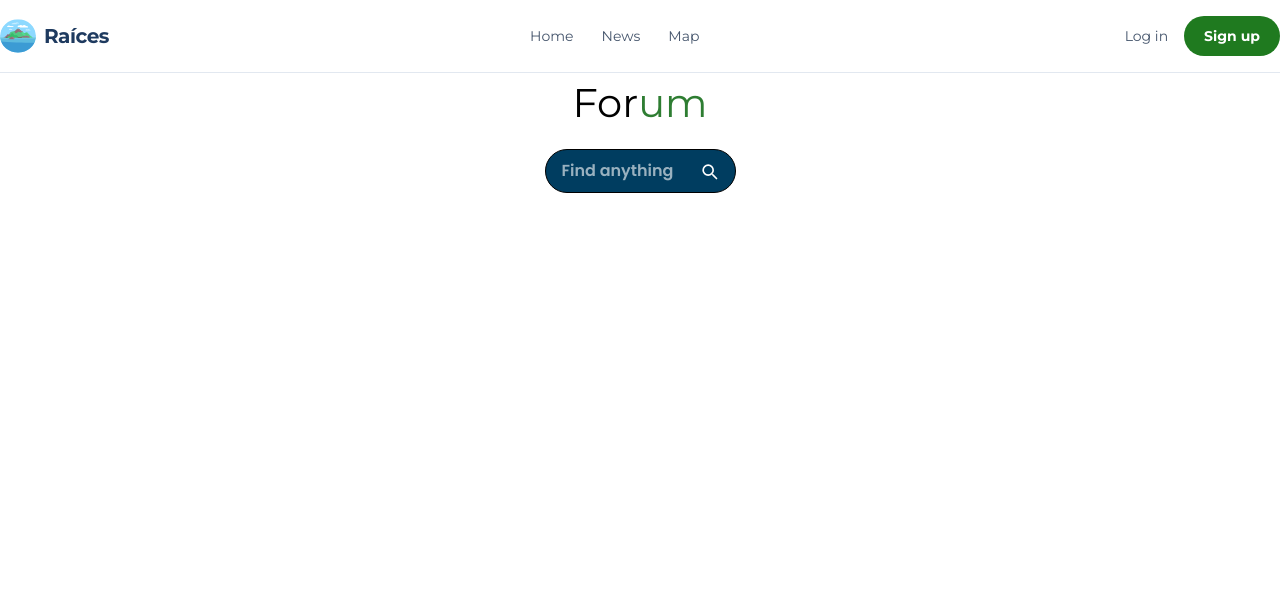
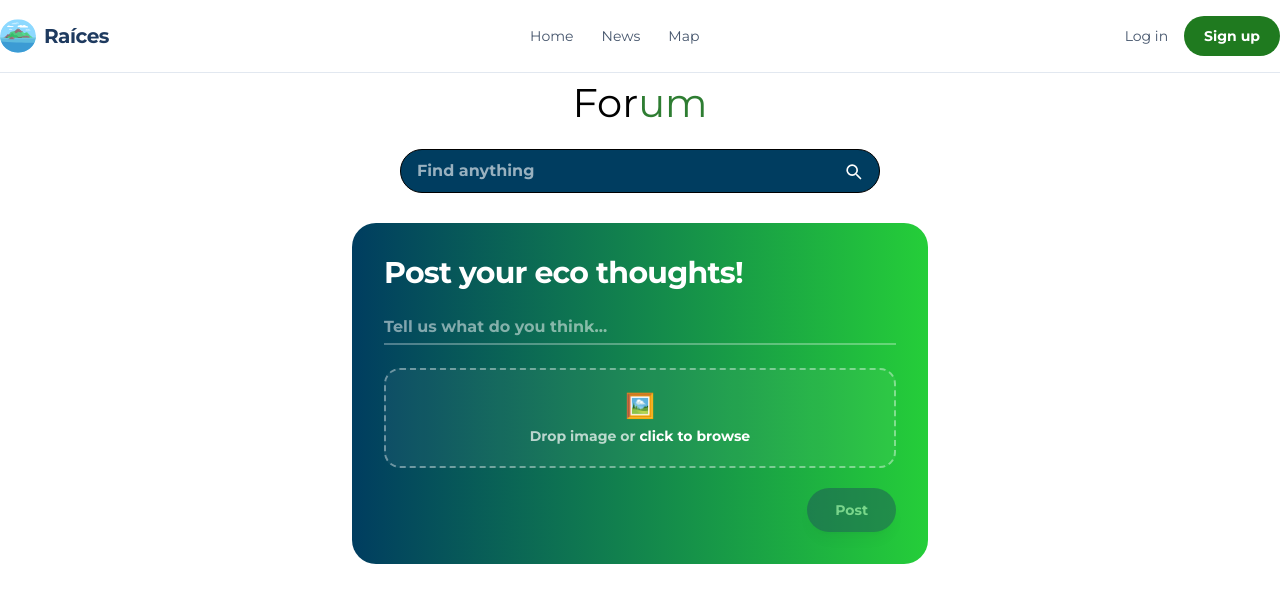
Before and after one commit to SimonH3-coder/Team-3-Powerpuff, a React (Vite) app in the folder frontend/: page /forum in a window 1280 px wide. Shown: the top 602 px of the page. Built offline with nearby package versions, Linux system fonts and the light colour scheme; no server answers.

Commit message:
forum page, add post component

```diff
--- /dev/null
+++ b/frontend/src/components/CreatePost.jsx
@@ -0,0 +1,122 @@
+import { useState, useRef, useEffect } from "react";
+
+export default function CreatePost({ postId, onFinish }) {
+  const [content, setContent] = useState("");
+  const [image, setImage] = useState(null);
+  const [dragOver, setDragOver] = useState(false);
+  const [userId, setUserId] = useState(null);
+  const fileRef = useRef(null);
+
+  useEffect(() => {
+  fetch("http://localhost:3000/api/auth/me")
+    .then(res => res.json())
+    .then(data => {
+      if (data.authenticated) setUserId(data.id);
+    });
+}, []);
+
+  const handleFile = (file) => {
+    if (!file?.type.startsWith("image/")) return;
+    const reader = new FileReader();
+    reader.onload = (e) => setImage(e.target.result);
+    reader.readAsDataURL(file);
+  };
+
+  {/*Connecting to the Backend*/}
+
+const handleSubmit = async () => {
+  if (!content.trim() && !image) return;
+
+  try {
+    const response = await fetch("http://localhost:3000/api/forum", {
+      method: "POST",
+      headers: { "Content-Type": "application/json" },
+      body: JSON.stringify({
+        poster_id: userId,
+        userId: userId,
+        content: content,
+      }),
+    });
+
+    const data = await response.json();
+    if (data.error) {
+      alert("Error: " + data.error);
+      return;
+    }
+
+    setContent("");
+    setImage(null);
+    if (onFinish) onFinish();
+
+  } catch (err) {
+    console.error("Failed to post:", err);
+  }
+};
+
+  const charLeft = 280 - content.length;
+
+  {/* Create Post Box */}
+  return (
+    <div className="mt-[30px] flex items-center justify-center font-sans">
+      <div className="w-full max-w-xl rounded-3xl p-8 relative overflow-hidden shadow-2x bg-gradient-green">
+
+        <h2 className="text-3xl font-extrabold text-white mb-5 tracking-tight">
+          Post your eco thoughts!
+        </h2>
+
+        {/* Text input */}
+        <textarea
+          className="w-full bg-transparent border-0 border-b-2 border-white/30 focus:border-white/80 outline-none text-white placeholder-white/50 text-base font-semibold py-1 resize-none caret-white transition-colors duration-200"
+          placeholder="Tell us what do you think..."
+          rows={1}
+          maxLength={280}
+          value={content}
+          onChange={(e) => setContent(e.target.value)}
+        />
+
+        {/* Image preview */}
+        {image ? (
+          <div className="relative mt-4 rounded-2xl overflow-hidden">
+            <img src={image} alt="preview" className="w-full max-h-64 object-cover rounded-2xl block" />
+            <button
+              onClick={() => setImage(null)}
+              className="absolute top-2 right-2 bg-black/60 hover:bg-black/85 text-white w-8 h-8 rounded-full flex items-center justify-center text-sm transition-colors duration-200"
+            >
+              ✕
+            </button>
+          </div>
+        ) : (
+          <div
+            onClick={() => fileRef.current?.click()}
+            onDrop={(e) => { e.preventDefault(); setDragOver(false); handleFile(e.dataTransfer.files[0]); }}
+            onDragOver={(e) => { e.preventDefault(); setDragOver(true); }}
+            onDragLeave={() => setDragOver(false)}
+            className={`mt-4 border-2 border-dashed rounded-2xl p-5 text-center cursor-pointer transition-all duration-200
+              ${dragOver ? "border-white/80 bg-white/10" : "border-white/40 bg-white/5 hover:border-white/70 hover:bg-white/10"}`}
+          >
+            <span className="text-2xl">🖼️</span>
+            <p className="mt-1 text-white/70 text-sm font-semibold">
+              Drop image or <span className="text-white">click to browse</span>
+            </p>
+            <input
+              ref={fileRef}
+              type="file"
+              accept="image/*"
+              className="hidden"
+              onChange={(e) => handleFile(e.target.files[0])}
+            />
+          </div>
+        )}
+    <div className="flex justify-end mt-5">
+  <button
+    onClick={handleSubmit}
+    disabled={!content.trim() && !image}
+    className="bg-navy hover:bg-[#4b7697] disabled:opacity-40 disabled:cursor-not-allowed text-white font-bold text-sm px-7 py-3 rounded-full shadow-lg hover:-translate-y-px transition-all duration-200"
+  >
+    {postId ? "Save" : "Post"}
+  </button>
+</div>
+        </div>
+      </div>
+  );
+}
--- a/frontend/src/components/SearchBarForum.jsx
+++ b/frontend/src/components/SearchBarForum.jsx
@@ -11,18 +11,18 @@ export default function SearchBarForum({ onSearch }) {
 
     return (
         <section className="flex flex-col items-center gap-4">
-            <h1 className="text-center text-black text-[2.5rem] font-normal font-sans">
+            <h1 className="text-center text-black text-[2.5rem] font-normal font-montserrat">
                 For<span className="text-dark-green">um</span>
             </h1>
 
-            <div className="flex justify-center items-center w-47.75 px-4 py-2.25 gap-2.5 rounded-[1.75rem] border border-black bg-[#003D60]">
+            <div className="flex justify-center items-center md:w-120 w-47.75 px-4 py-2.25 gap-2.5 rounded-[1.75rem] border border-black bg-[#003D60]">
                 <input
                     type="text"
                     value={query}
                     onChange={(e) => setQuery(e.target.value)}
                     onKeyDown={(e) => e.key === "Enter" && handleSubmit(e)}
                     placeholder="Find anything"
-                    className="bg-transparent text-white text-[1rem] font-bold font-poppins outline-none w-full placeholder-white/60"
+                    className="bg-transparent  text-white text-[1rem] font-bold font-pop outline-none w-full placeholder-white/60"
                 />
                 <button onClick={handleSubmit}>
                     <svg src={searchIcon} className="w-5 h-5 text-white" fill="none" viewBox="0 0 24 24" stroke="currentColor">
--- a/frontend/src/pages/Forum.jsx
+++ b/frontend/src/pages/Forum.jsx
@@ -1,11 +1,13 @@
 import Header from "../components/Header";
 import SearchBarForum from "../components/SearchBarForum";
+import CreatePost from "../components/CreatePost";
 
 export default function Forum() {
   return (
     <div>
         <Header />
         <SearchBarForum />
+        <CreatePost />
     </div>
   );
 }
```
